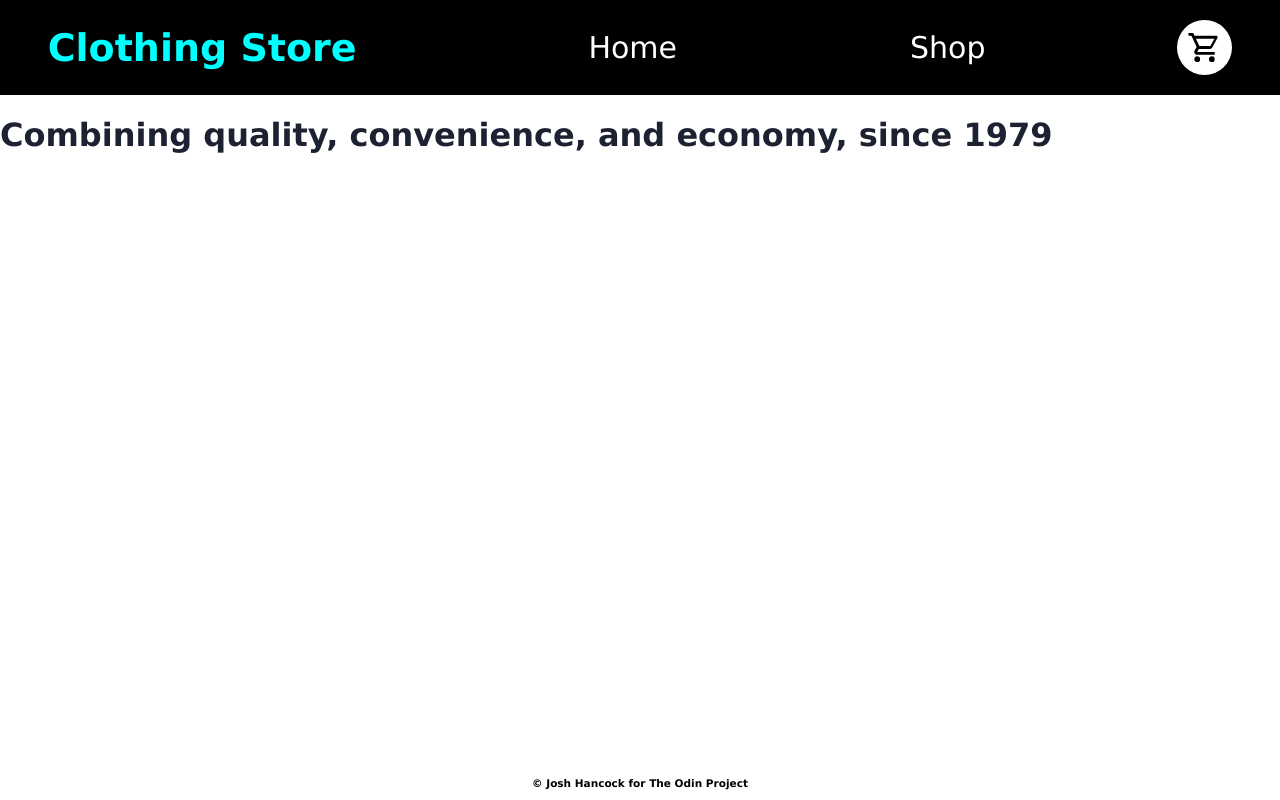
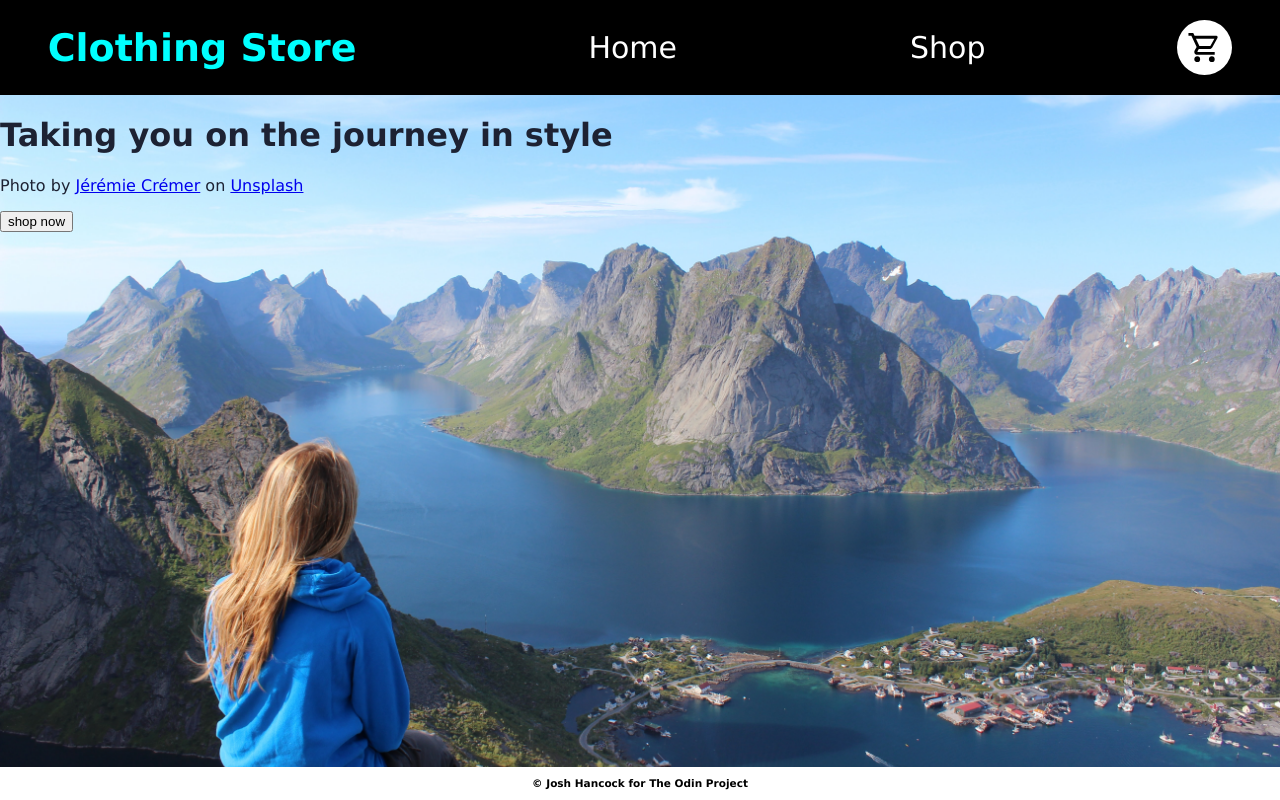
Before and after one commit to livingicon/shopping-cart, a React (Create React App) app: page / in a window 1280 px wide. Built offline with nearby package versions, Linux system fonts and the light colour scheme; no server answers.

Commit message:
Add initial home page content

```diff
--- a/src/components/Main/Home.js
+++ b/src/components/Main/Home.js
@@ -6,7 +6,9 @@ const Home = () => {
 
   return (
     <div>
-      <h1>Combining quality, convenience, and economy, since 1979</h1>
+      <h1>Taking you on the journey in style</h1>
+      <p>Photo by <a href="https://unsplash.com/@jcremer?utm_source=unsplash&utm_medium=referral&utm_content=creditCopyText">Jérémie Crémer</a> on <a href="https://unsplash.com/photos/M5xVtIv1Lo8?utm_source=unsplash&utm_medium=referral&utm_content=creditCopyText">Unsplash</a></p>
+      <button>shop now</button>
     </div>
   )
 }
--- a/src/components/style.css
+++ b/src/components/style.css
@@ -15,6 +15,9 @@ html {
 body {
   margin: 0;
   color: var(--dark-grey);
+  background-image: url('../images/jeremie-cremer-M5xVtIv1Lo8-unsplash.jpg');
+  background-position: center;
+  background-size: cover;
 }
 
 .App {
@@ -102,6 +105,12 @@ nav {
   display: flex;
   justify-content: center;
   align-items: center;
+}
+
+/* HOME */
+
+#fashion {
+  height: 500px;
 }
 
 /* CHECKOUT MODAL */
```
Also changed, not shown: src/images/jeremie-cremer-M5xVtIv1Lo8-unsplash.jpg (added).
